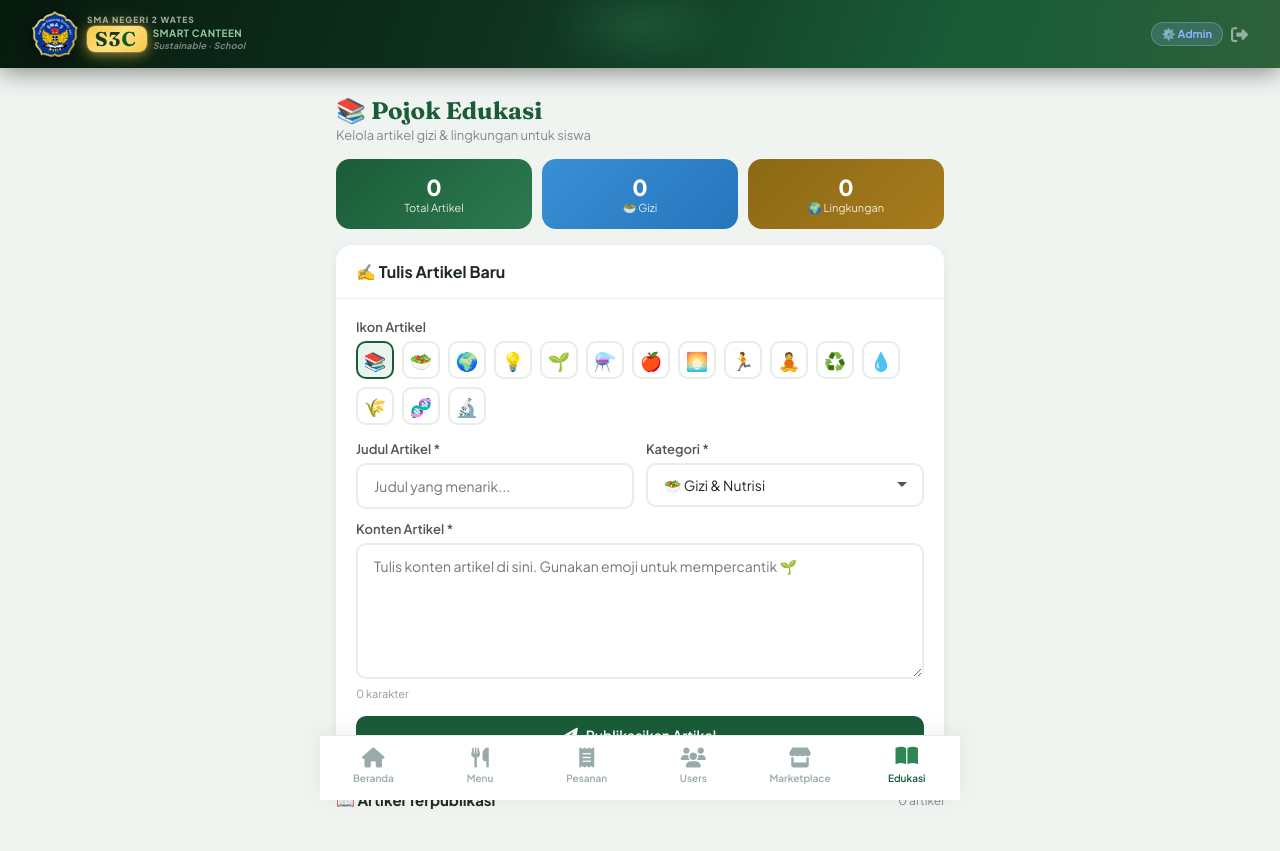
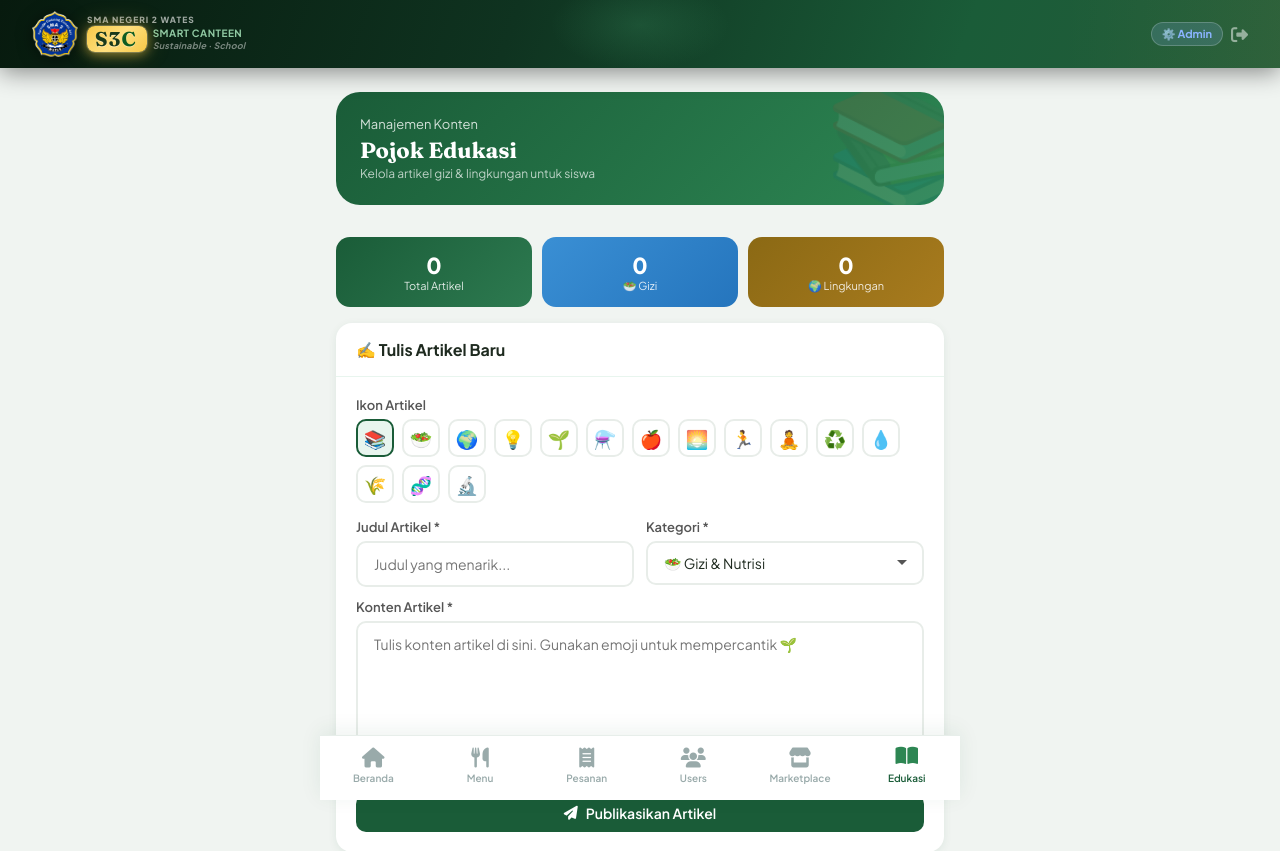
Before and after one commit to tirtandro/s3c-gcp-apk, a Flask app: page /admin/education in a window 1280 px wide. Shown: the top 851 px of the page. Run offline with Flask 3, Linux system fonts and the light colour scheme; a user stored in the database is signed in; data that the repository does not hold is empty; parts of the project's set-up code (start-up, migrations or seed data) failed here and were passed over; some libraries are stand-ins or nearby versions.

Commit message:
Fix: Upgrade admin education header to match dashboard hero style

```diff
--- a/templates/admin/education.html
+++ b/templates/admin/education.html
@@ -1,9 +1,11 @@
 {% extends 'base.html' %}
 {% block title %}Kelola Pojok Edukasi - S3C{% endblock %}
 {% block content %}
-<div class="page-header">
-    <div class="page-title">📚 Pojok Edukasi</div>
-    <div class="page-subtitle">Kelola artikel gizi & lingkungan untuk siswa</div>
+<div style="background:linear-gradient(135deg,#1a5c38,#2d8653);margin:16px;border-radius:24px;padding:24px;color:white;position:relative;overflow:hidden;">
+    <div style="position:absolute;top:-30px;right:-30px;font-size:120px;opacity:0.1;">📚</div>
+    <div style="font-size:13px;opacity:0.8;margin-bottom:4px;">Manajemen Konten</div>
+    <div style="font-family:'Fraunces',serif;font-size:22px;font-weight:700;">Pojok Edukasi</div>
+    <div style="font-size:12px;opacity:0.7;margin-top:2px;">Kelola artikel gizi & lingkungan untuk siswa</div>
 </div>
 
 <!-- Stats Bar -->
```
